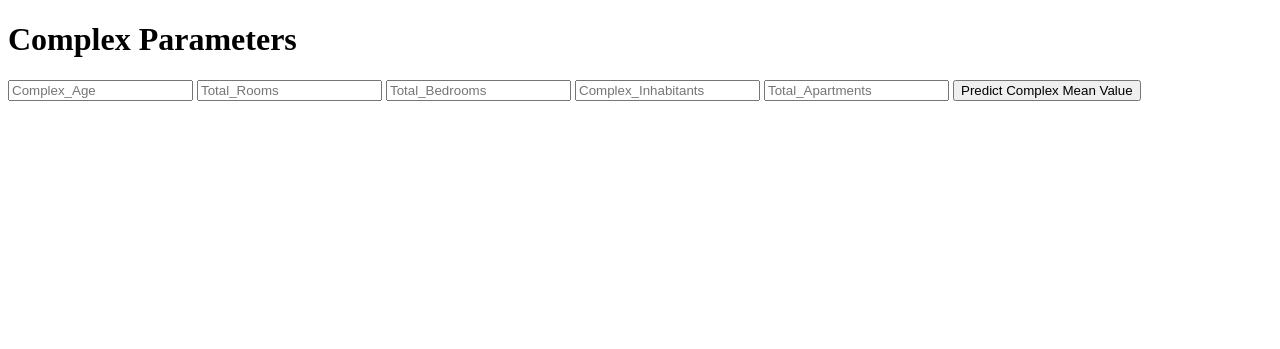
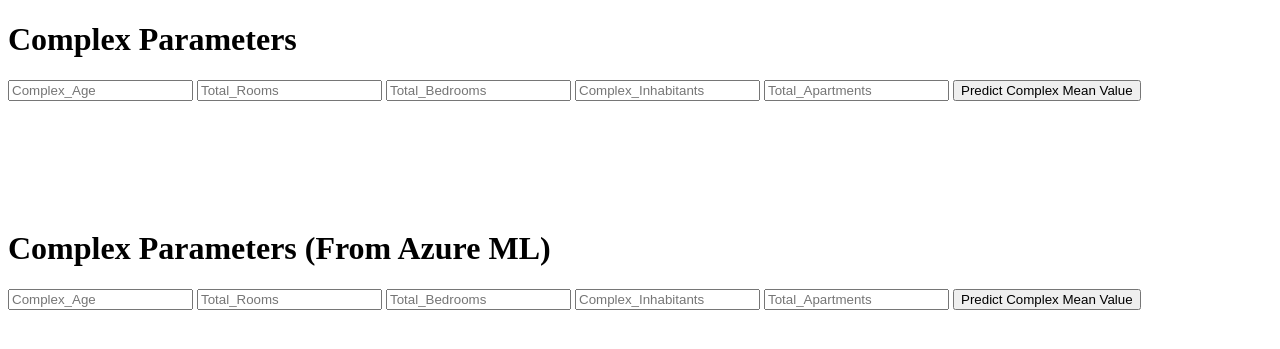
Before and after one commit to kiseli98/ai_lab4, a Flask app: page / in a window 1280 px wide. Shown: the top 349 px of the page. Run offline with Flask 2, Linux system fonts and the light colour scheme.

Commit message:
added azure ml model

```diff
--- a/application.py
+++ b/application.py
@@ -2,6 +2,8 @@ import os
 import numpy as np
 from flask import Flask,render_template,request
 import pickle
+import requests
+import json
 
 dirname = os.path.dirname(__file__)
 model_name = os.path.join(dirname, 'lr_model.pkl')
@@ -25,5 +27,21 @@ def predict_mean_value():
 
     return render_template('index.html', prediction_text='Predicted Complex mean value $ {}'.format(output))
 
+@app.route('/predict_from_ml',methods=['POST'])
+def predict_mean_value():
+    int_features = [int(x) for x in request.form.values()]
+    final_features = [np.array(int_features)]
+
+    url = "http://ee627d30-5244-4116-83e4-ff8ccd8e8841.westeurope.azurecontainer.io/score"
+    data = {"data": final_features}
+    headers = {'Content-type': 'application/json', 'Accept': 'text/plain'}
+    r = requests.post(url, data=json.dumps(data), headers=headers)
+    data = r.json()
+    prediction = data['predict']
+    output = round(prediction[0], 2)
+
+    return render_template('index.html', prediction_ml='Predicted Complex mean value $ {}'.format(output))
+
+
 if __name__ == "__main__":
     app.run(debug=True)
--- a/templates/index.html
+++ b/templates/index.html
@@ -10,12 +10,12 @@
     <h1>Complex Parameters</h1>
 
     <!-- Main Input For Receiving Query to our ML -->
-    <form action="{{ url_for('predict_mean_value')}}"method="post">
-    	<input type="text" name="Complex_Age" placeholder="Complex_Age" required="required" />
-      <input type="text" name="Total_Rooms" placeholder="Total_Rooms" required="required" />
-      <input type="text" name="Total_Bedrooms" placeholder="Total_Bedrooms" required="required" />
-      <input type="text" name="Complex_Inhabitants" placeholder="Complex_Inhabitants" required="required" />
-      <input type="text" name="Total_Apartments" placeholder="Total_Apartments" required="required" />
+    <form action="{{ url_for('predict_mean_value') }}" method="post">
+        <input type="text" name="Complex_Age" placeholder="Complex_Age" required="required"/>
+        <input type="text" name="Total_Rooms" placeholder="Total_Rooms" required="required"/>
+        <input type="text" name="Total_Bedrooms" placeholder="Total_Bedrooms" required="required"/>
+        <input type="text" name="Complex_Inhabitants" placeholder="Complex_Inhabitants" required="required"/>
+        <input type="text" name="Total_Apartments" placeholder="Total_Apartments" required="required"/>
 
 
         <button type="submit" class="btn btn-primary btn-block btn-large">Predict Complex Mean Value</button>
@@ -25,6 +25,28 @@
     <br>
     {{ prediction_text }}
 
+    <br>
+    <br>
+    <br>
+    <br>
+
+    <h1>Complex Parameters (From Azure ML)</h1>
+    <!-- Main Input For Receiving Query to our ML -->
+    <form action="{{ url_for('predict_from_ml') }}" method="post">
+        <input type="text" name="Complex_Age" placeholder="Complex_Age" required="required"/>
+        <input type="text" name="Total_Rooms" placeholder="Total_Rooms" required="required"/>
+        <input type="text" name="Total_Bedrooms" placeholder="Total_Bedrooms" required="required"/>
+        <input type="text" name="Complex_Inhabitants" placeholder="Complex_Inhabitants" required="required"/>
+        <input type="text" name="Total_Apartments" placeholder="Total_Apartments" required="required"/>
+
+
+        <button type="submit" class="btn btn-primary btn-block btn-large">Predict Complex Mean Value</button>
+    </form>
+
+    <br>
+    <br>
+    {{ prediction_ml }}
+
 </div>
 </body>
 </html>
```
Lines whose indentation alone changed are shown as unchanged.
